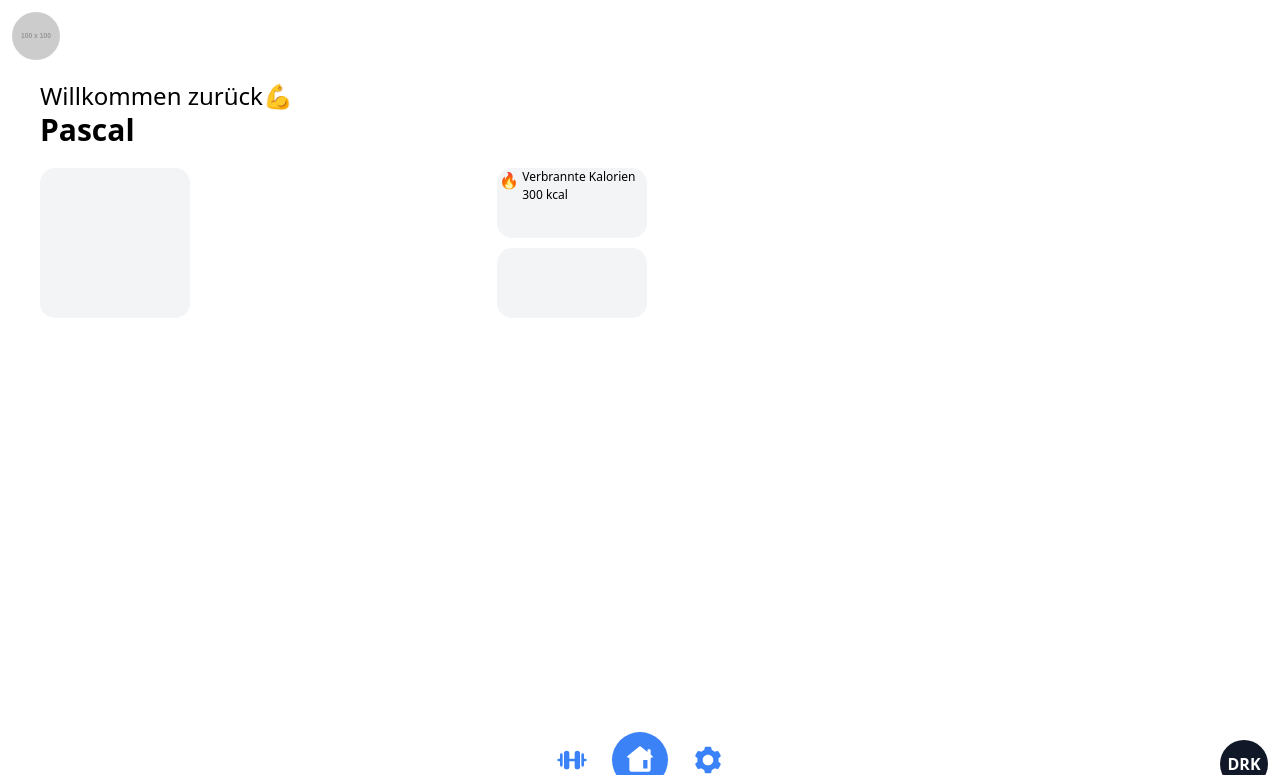
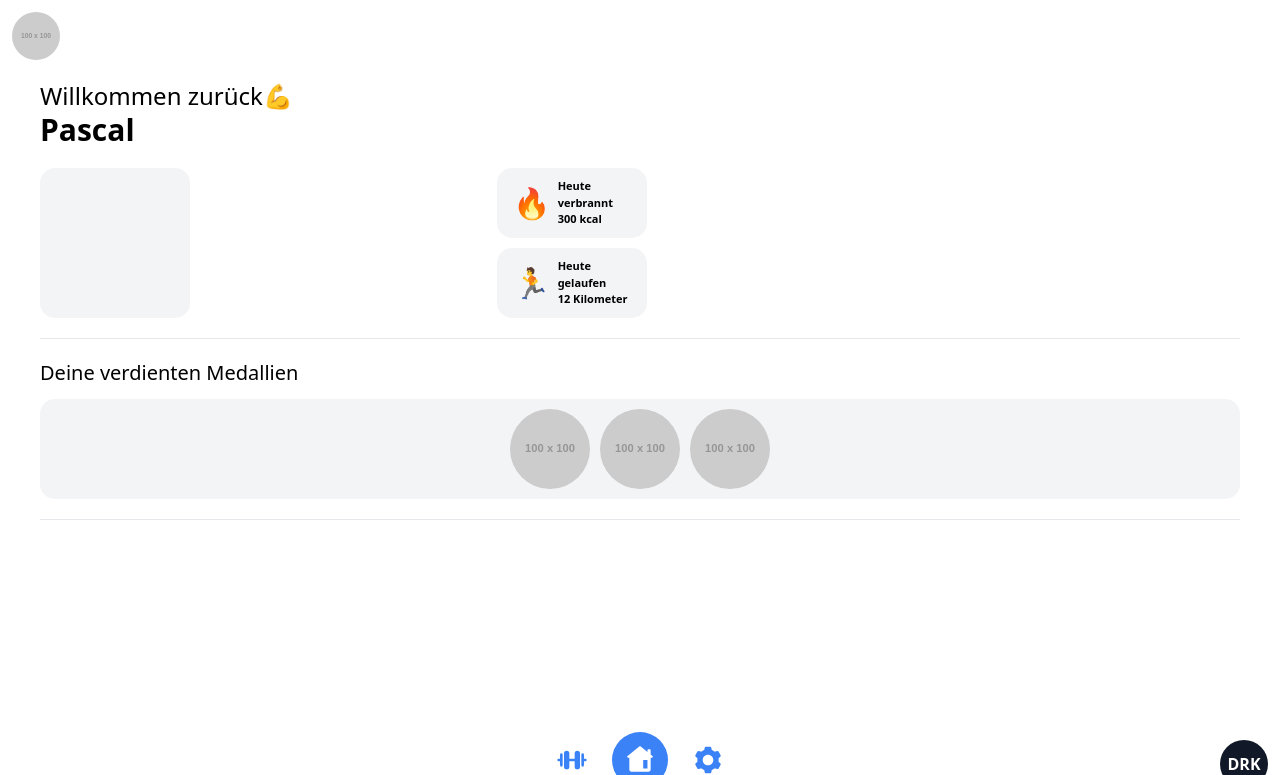
Before and after one commit to Sproki/Fitness_App, a PHP site: page /dashboard.php in a window 1280 px wide. Shown: the top 775 px of the page. Run offline with PHP 8.4, Linux system fonts and the light colour scheme; grey boxes labelled with a size stand in for pictures from a placeholder-image service; some libraries are stand-ins or nearby versions.

Commit message:
add medals

```diff
--- a/dashboard.php
+++ b/dashboard.php
@@ -23,16 +23,44 @@
                 <h1 class="text-3xl text-black font-bold">Pascal</h1>
             </div>
             <div class="grid grid-flow-col grid-rows-2 gap-[10px]">
-                <div class="bg-gray-100 w-[150px] h-[150px] row-span-2 rounded-[15px]"></div>
-                <div class="bg-gray-100 w-[150px] h-[70px] col-span-2 rounded-[15px]">
-                    <div class="grid grid-flow-col grid-rows-2">
-                        <p class="text-center row-span-2">🔥</p>
-                        <p class="text-[12px] col-span-2">Verbrannte Kalorien</p>
-                        <p class="text-[12px] col-span-2">300 kcal</p>
+                <div class="bg-gray-100 w-[150px] h-[150px] row-span-2 rounded-[15px]">
+
+                </div>
+
+                <div class="bg-gray-100 w-[150px] h-[70px] col-span-2 rounded-[15px] flex items-center px-4">
+                    <div class="flex items-center gap-2">
+                    <p class="text-3xl">🔥</p>
+                    <div>
+                        <p class="text-[11px] font-semibold">Heute verbrannt</p>
+                        <p class="text-[11px] font-bold">300 kcal</p>
+                    </div>
                     </div>
                 </div>
-                <div class="bg-gray-100 w-[150px] h-[70px] col-span-2 rounded-[15px]"></div>
+
+                <div class="bg-gray-100 w-[150px] h-[70px] col-span-2 rounded-[15px] flex items-center px-4">
+                    <div class="flex items-center gap-2">
+                        <p class="text-3xl">🏃</p>
+                        <div>
+                            <p class="text-[11px] font-semibold">Heute gelaufen</p>
+                            <p class="text-[11px] font-bold">12 Kilometer</p>
+                        </div>
+                    </div>
+                </div>
             </div>
+
+
+            <hr class="my-5">
+            <div>
+                <h2 class="text-xl text-black mb-3">Deine verdienten Medallien</h2>
+                <div class="bg-gray-100 w-full h-[100px] rounded-[15px] flex items-center justify-center overflow-x-auto">
+                    <div class="flex gap-[10px]">
+                        <img src="https://placehold.co/100x100" class="rounded-full w-[80px] h-[80px]">
+                        <img src="https://placehold.co/100x100" class="rounded-full w-[80px] h-[80px]">
+                        <img src="https://placehold.co/100x100" class="rounded-full w-[80px] h-[80px]">
+                    </div>
+                </div>
+            </div>
+            <hr class="my-5">
         </div>
     </body>
 </html>
```
